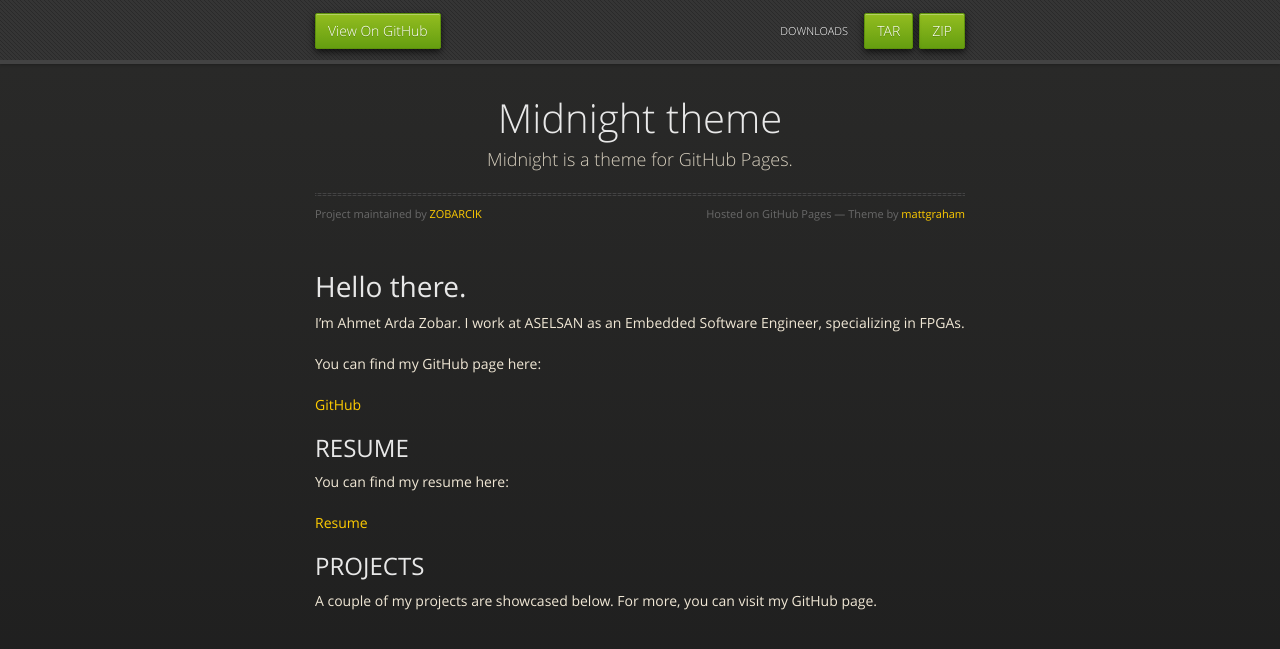
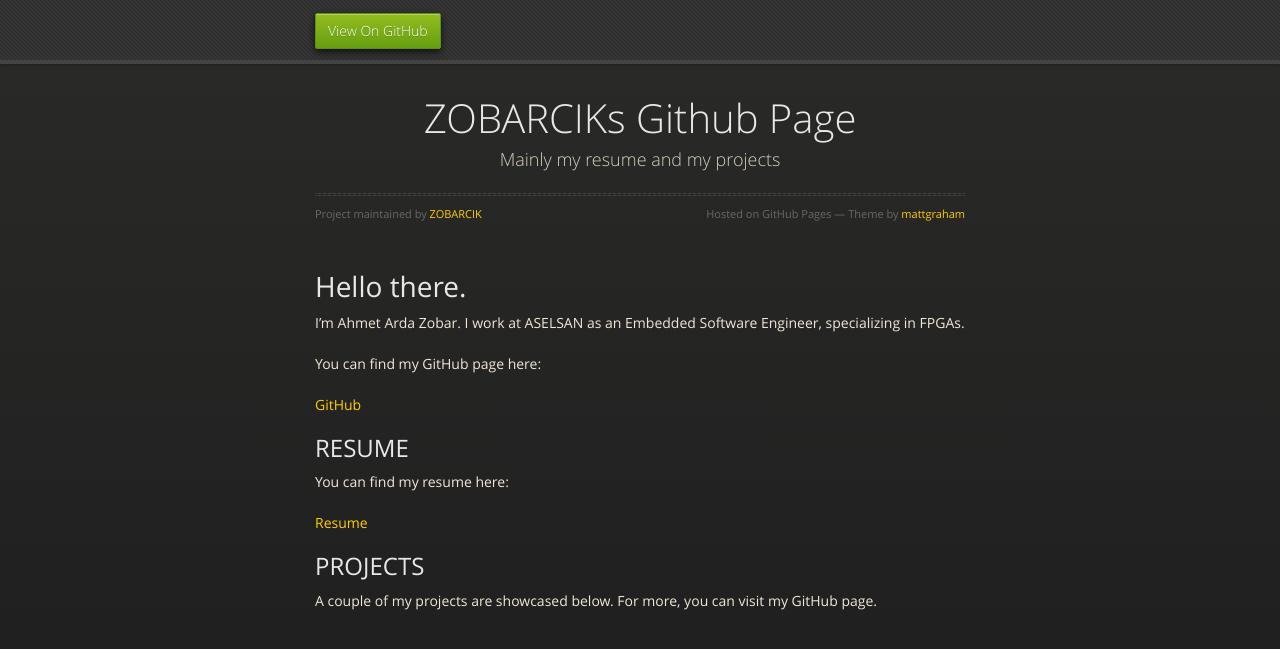
Before and after one commit to ZOBARCIK/ZOBARCIK.github.io, a Jekyll site: the page built from index.md, in a window 1280 px wide. Shown: the top 649 px of the page. Built offline with Jekyll 4.4.1, drawn with Linux system fonts in a browser that asks for light colours; our own code applies the rules of GitHub Pages for plain Markdown files.

Commit message:
Update _config.yml

```diff
--- a/_config.yml
+++ b/_config.yml
@@ -1,5 +1,5 @@
-title: Midnight theme
-description: Midnight is a theme for GitHub Pages.
-show_downloads: true
+title: ZOBARCIKs Github Page
+description: Mainly my resume and my projects
+show_downloads: false
 google_analytics:
 theme: jekyll-theme-midnight
```
